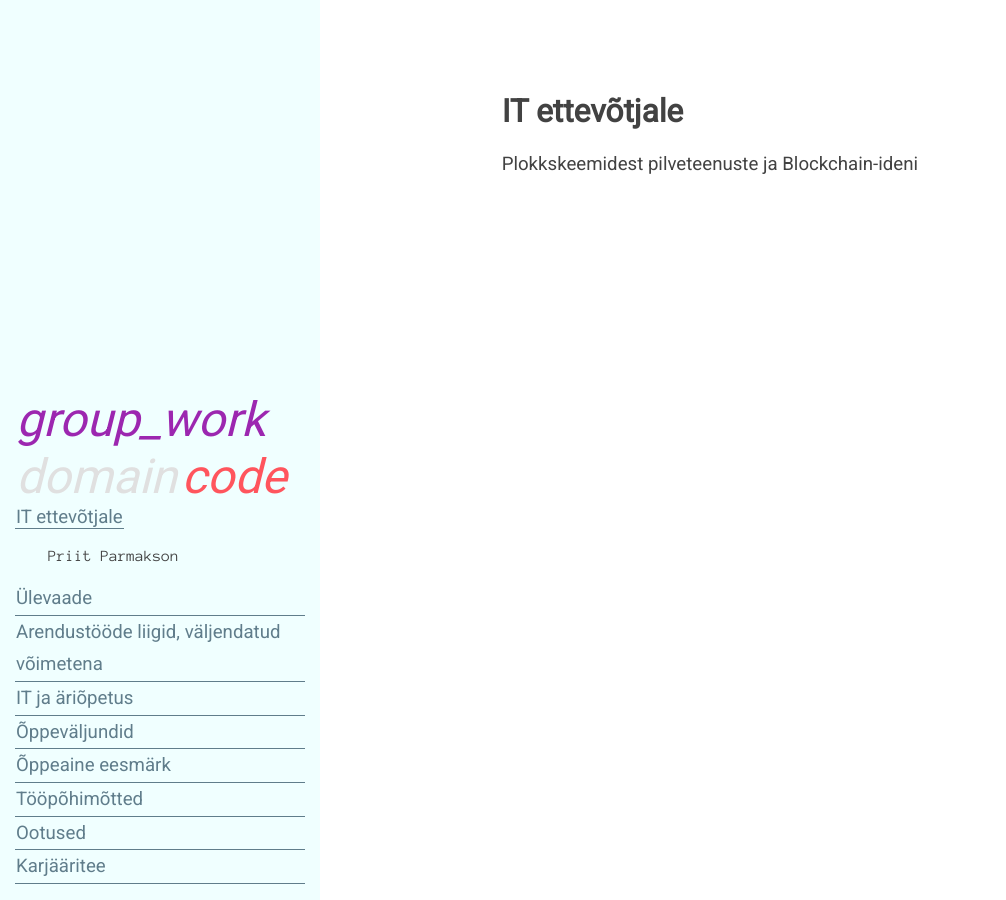
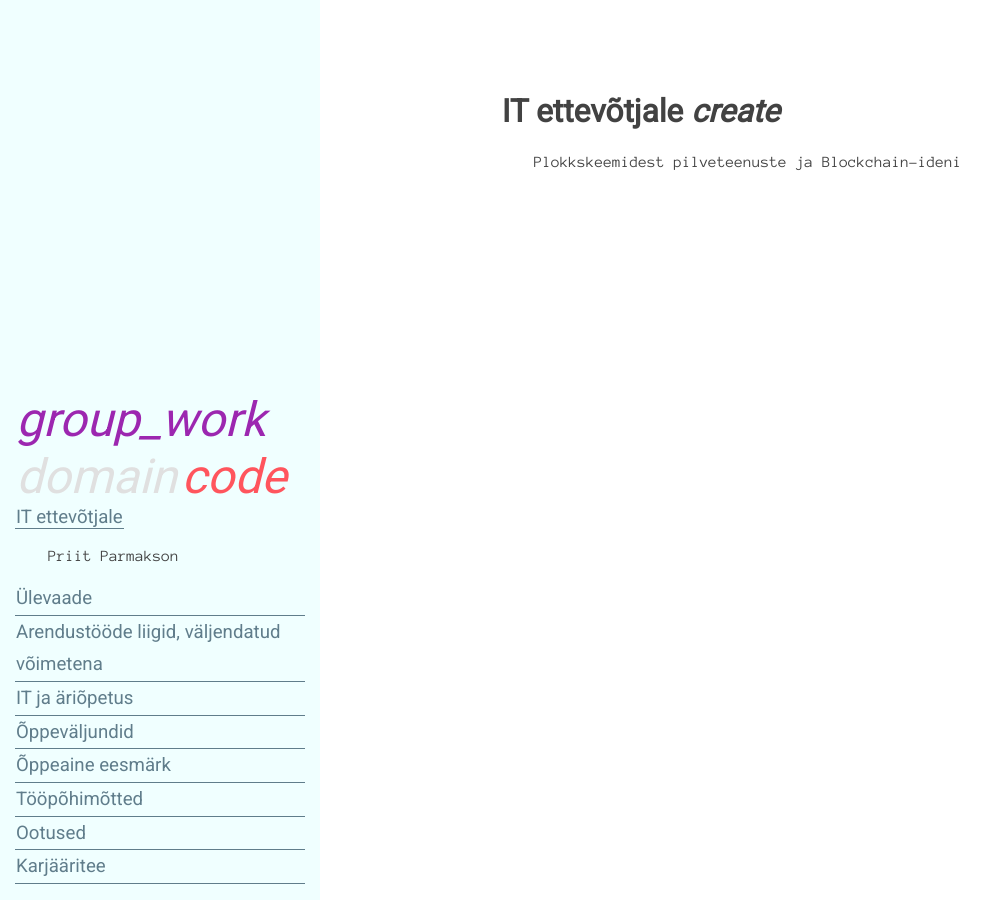
Before and after one commit to agiil/IT, a Jekyll site: the page built from index.md, in a window 1280 px wide. Shown: the whole page, without its empty margins (0-1006 px from the left). Built offline with Jekyll 4.4.1, drawn with Linux system fonts in a browser that asks for light colours.

Commit message:
Update index.md

```diff
--- a/index.md
+++ b/index.md
@@ -5,6 +5,6 @@ publish: true
 title: Ülevaade
 ---
 
-# IT ettevõtjale
+# IT ettevõtjale <i class="material-icons edit">create</i>
 
-Plokkskeemidest pilveteenuste ja Blockchain-ideni
+<p class='inset'>Plokkskeemidest pilveteenuste ja Blockchain-ideni</p>
```
